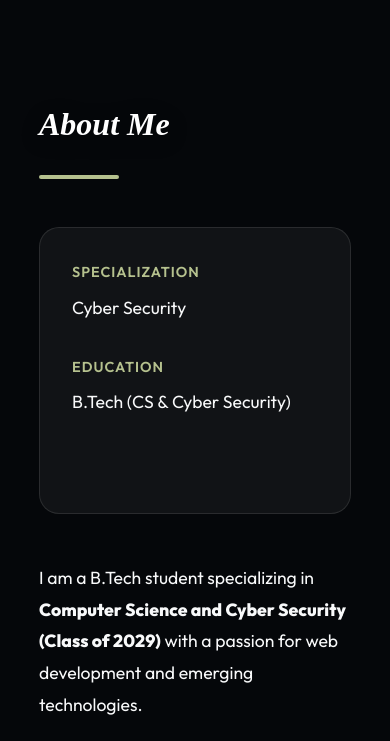
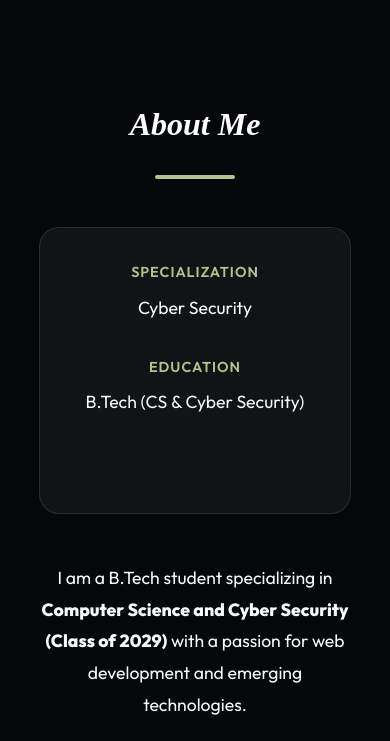
Before and after one commit to mraayush979blip/my-resume, a plain HTML site: page index.html in a window 390 px wide. Shown: the part 851-1592 px from the top of the page. Drawn offline with nearby package versions, Linux system fonts and the light colour scheme; a web font is replaced by a local one.

Commit message:
style: center align about section grid and headers for mobile responsiveness

```diff
--- a/style_v2.css
+++ b/style_v2.css
@@ -1140,10 +1140,20 @@ footer {
     .about-grid {
         grid-template-columns: 1fr;
         gap: 3rem;
+        text-align: center;
     }
 
     .about-info {
         order: -1;
+        align-items: center;
+    }
+
+    .section-header {
+        text-align: center;
+    }
+
+    .section-header .line {
+        margin: 10px auto 0;
     }
 
     .section-header h2 {
```
